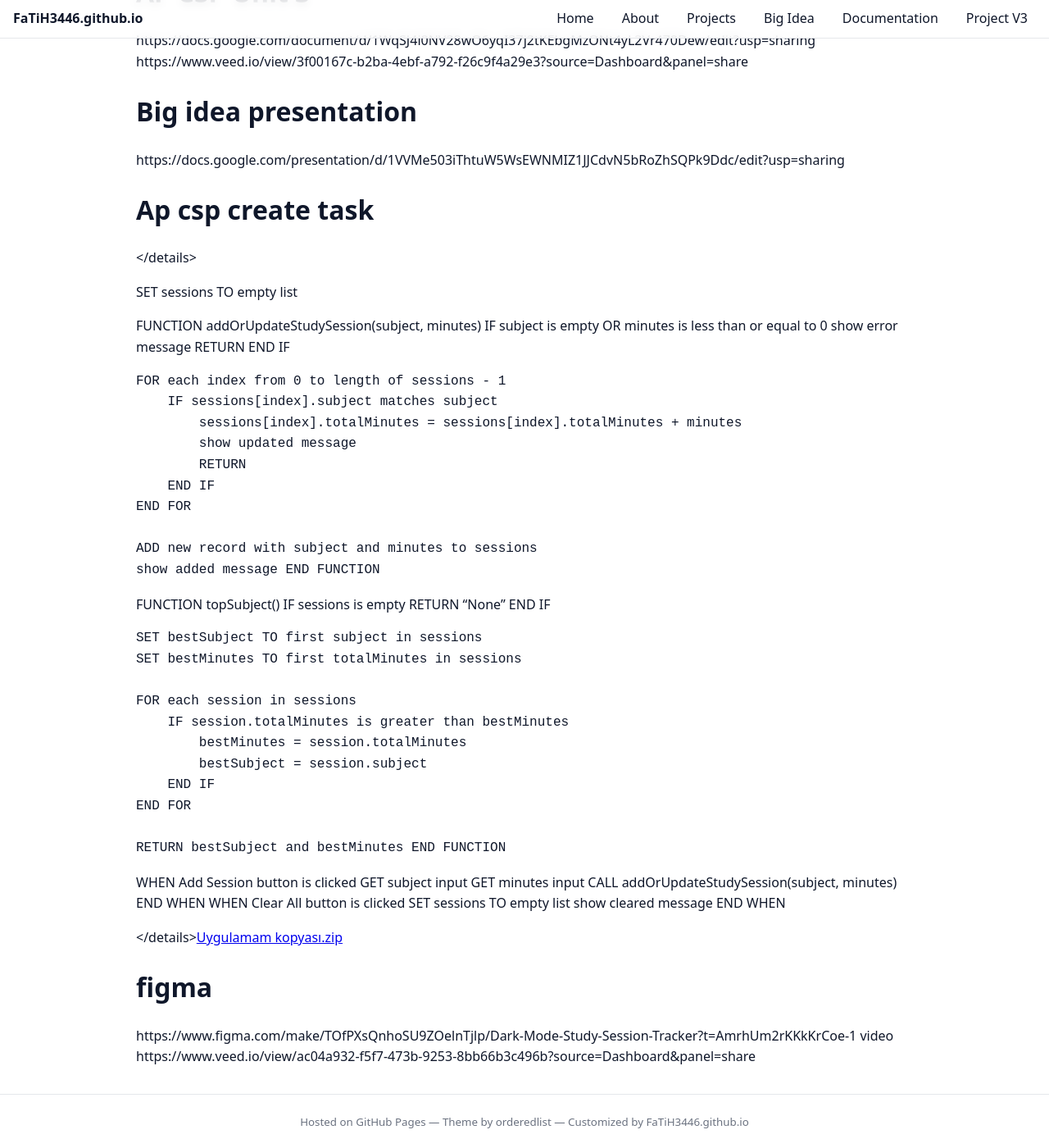
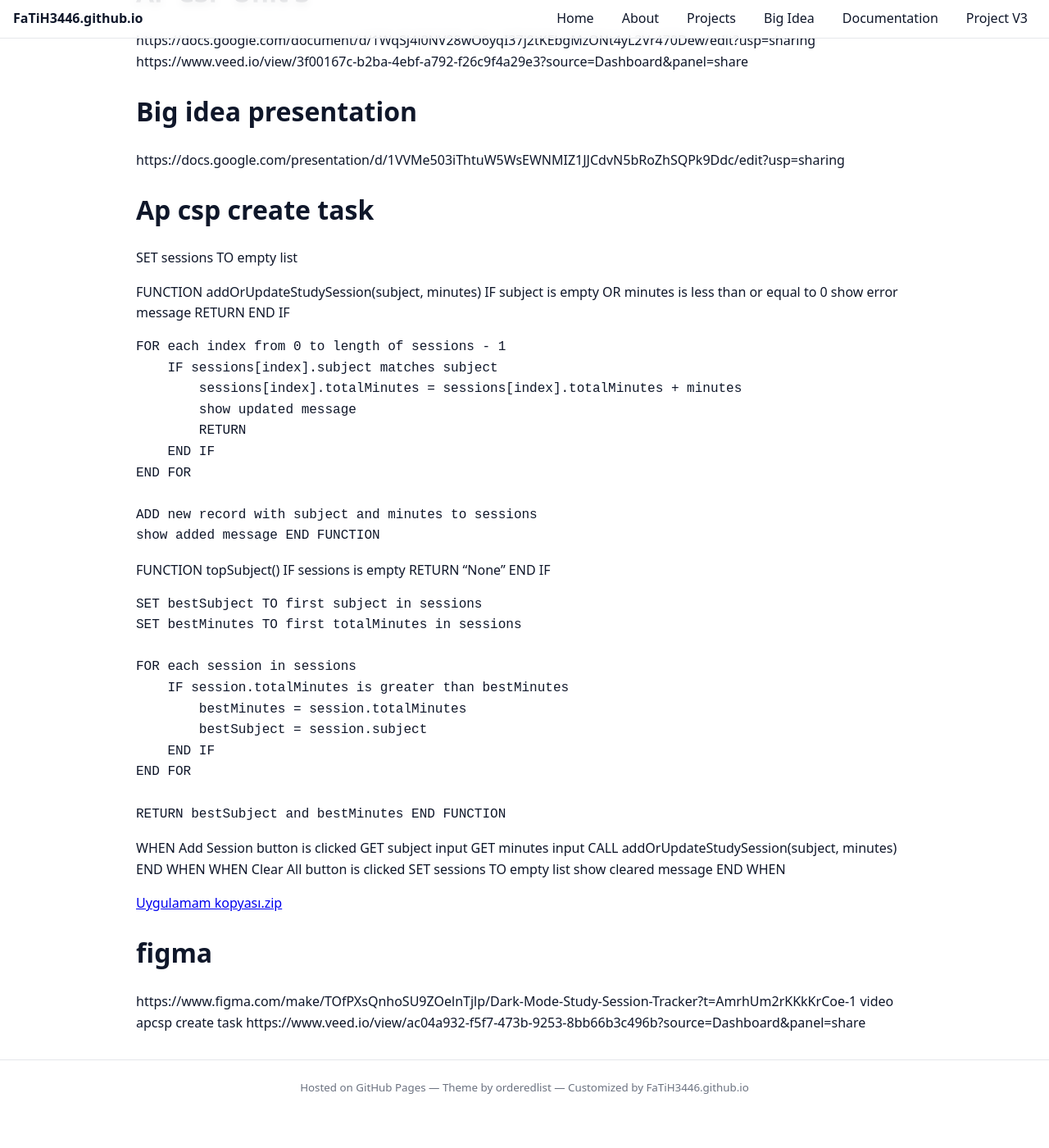
Before and after one commit to FaTiH3446/FaTiH3446.github.io, a Jekyll site: the page built from projects3.md, in a window 1280 px wide and 1400 px high, scrolled down 5989 px. Shown: the whole window at 82% size. Built offline with Jekyll 4.4.1, drawn with Linux system fonts in a browser that asks for light colours; after the commit the page ends 7348 px from its top, so only the background shows below that.

Commit message:
Update links and remove unnecessary details

```diff
--- a/projects3.md
+++ b/projects3.md
@@ -324,12 +324,11 @@ wwdc [Uygulamam.zip](https://github.com/user-attachments/files/26288326/Uygulama
 # AP CSP Unit 3
 https://docs.google.com/document/d/1WqSJ4i0NV28wO6yqI37j2tKEbgMzONt4yL2Vr470Dew/edit?usp=sharing
 https://www.veed.io/view/3f00167c-b2ba-4ebf-a792-f26c9f4a29e3?source=Dashboard&panel=share
+
 # Big idea presentation
 https://docs.google.com/presentation/d/1VVMe503iThtuW5WsEWNMIZ1JJCdvN5bRoZhSQPk9Ddc/edit?usp=sharing
 
 # Ap csp create task
-
-</details>
 
 SET sessions TO empty list
 
@@ -379,9 +378,9 @@ WHEN Clear All button is clicked
     show cleared message
 END WHEN
 
-</details>[Uygulamam kopyası.zip](https://github.com/user-attachments/files/26290101/Uygulamam.kopyasi.zip)
+[Uygulamam kopyası.zip](https://github.com/user-attachments/files/26290101/Uygulamam.kopyasi.zip)
 
 # figma
-https://www.figma.com/make/TOfPXsQnhoSU9ZOelnTjlp/Dark-Mode-Study-Session-Tracker?t=AmrhUm2rKKkKrCoe-1
-video
-https://www.veed.io/view/ac04a932-f5f7-473b-9253-8bb66b3c496b?source=Dashboard&panel=share
+ https://www.figma.com/make/TOfPXsQnhoSU9ZOelnTjlp/Dark-Mode-Study-Session-Tracker?t=AmrhUm2rKKkKrCoe-1
+video apcsp create task
+  https://www.veed.io/view/ac04a932-f5f7-473b-9253-8bb66b3c496b?source=Dashboard&panel=share
```
